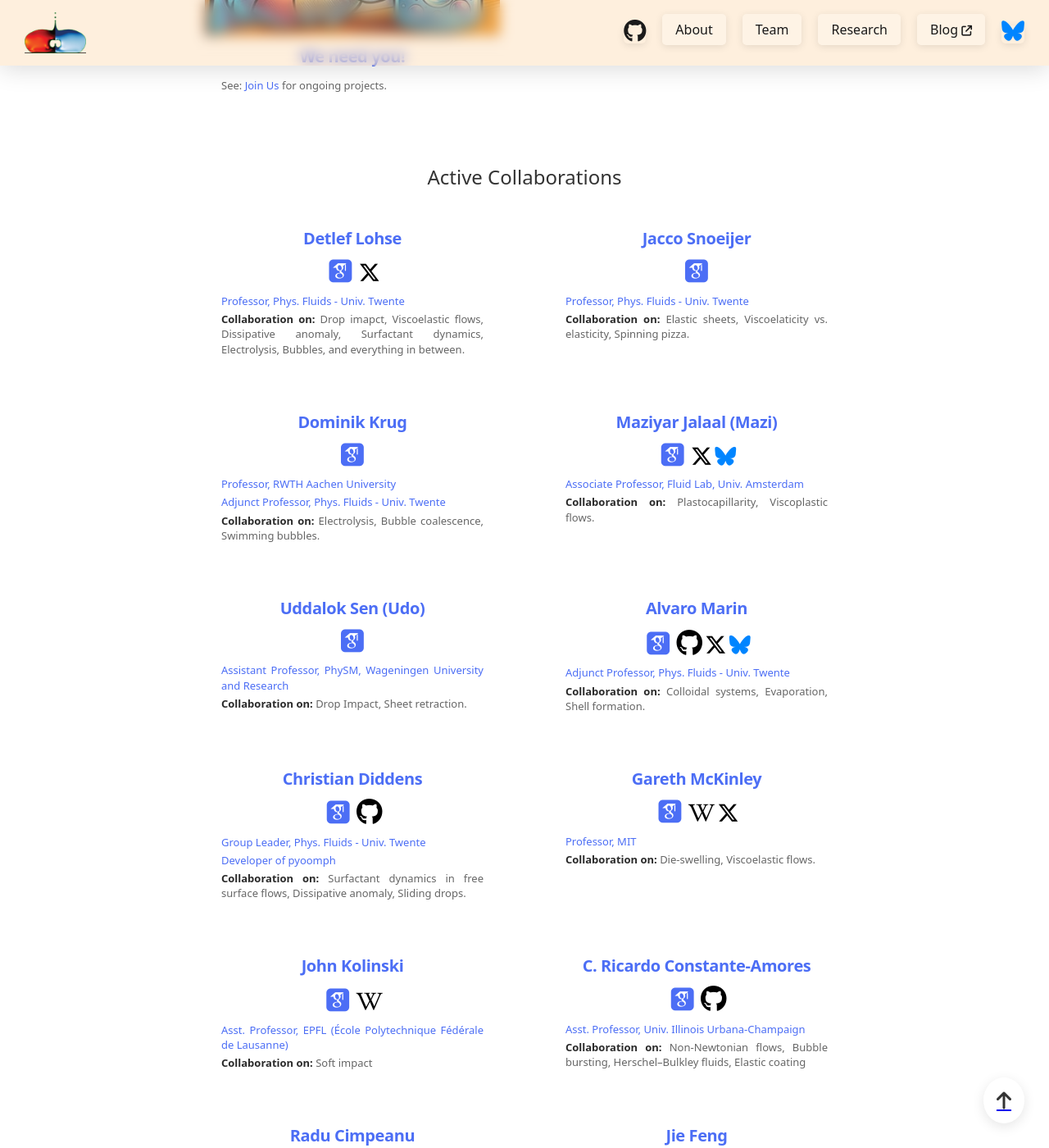
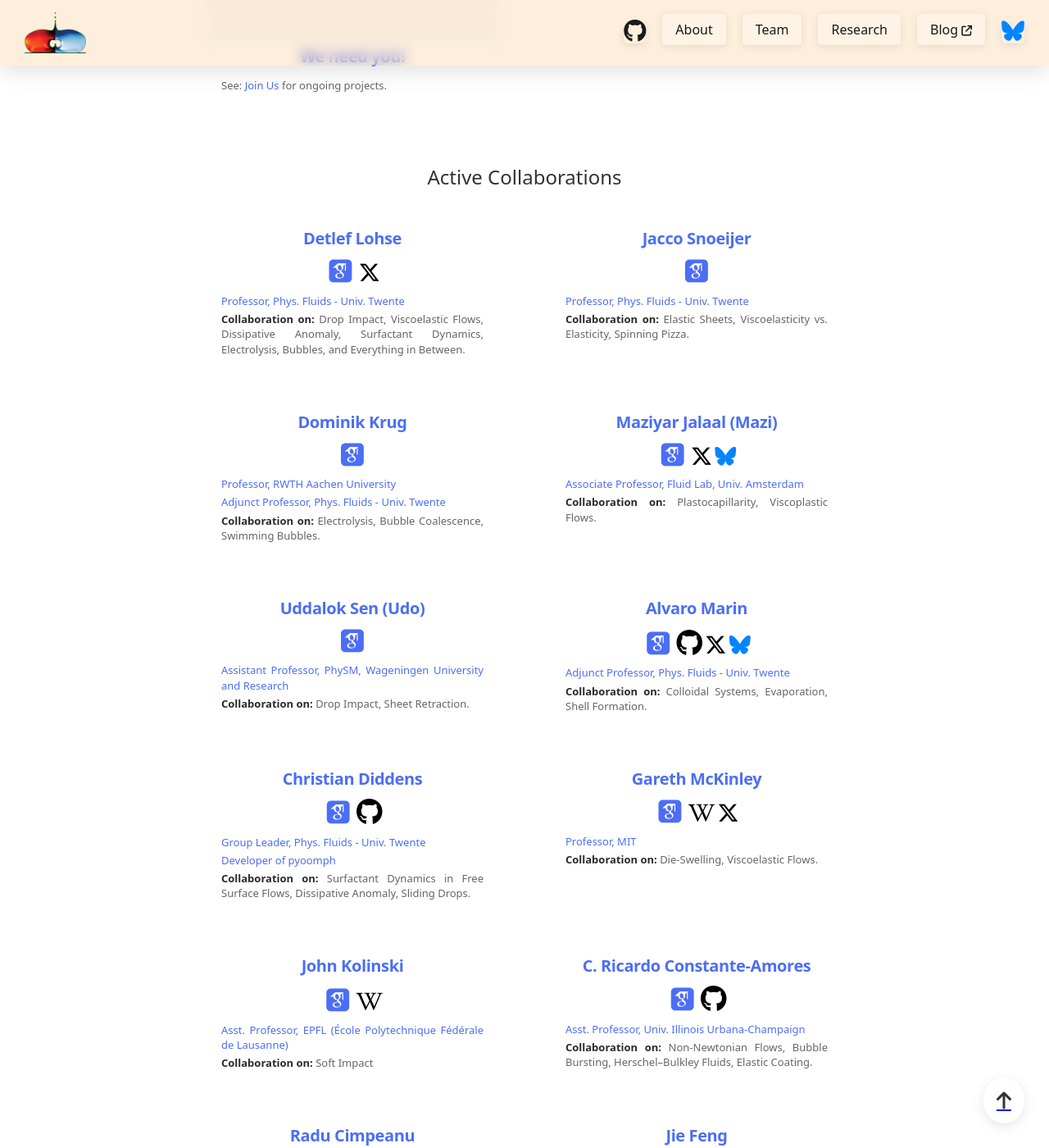
Before and after one commit to comphy-lab/comphy-lab.github.io, a Jekyll site: the page built from _team/index.md, in a window 1280 px wide and 1400 px high, scrolled down 3253 px. Shown: the whole window at 82% size. Built offline with Jekyll 4.4.1, drawn with Linux system fonts in a browser that asks for light colours; some web fonts are replaced; some of the changed text lies outside the part shown.

Commit message:
✨ Update Team Page with Consistent Capitalization and Minor Formatting
- Standardized capitalization for research interests and collaboration topics
- Improved readability by ensuring consistent formatting across team member descriptions

```diff
--- a/_team/index.md
+++ b/_team/index.md
@@ -17,7 +17,7 @@
 - [B.Tech + M.Tech, Two-Phase Flow & Instability Lab, IIT-Roorkee / 2013-18](http://dx.doi.org/10.13140/RG.2.2.22294.04166)
 - [Personal Website](https://vatsalsanjay.com)
 
-**Research Interest:** see [here](https://comphy-lab.org/research)
+**Research Interest:** See [here](https://comphy-lab.org/research)
 
 [Download CV](https://raw.githubusercontent.com/VatsalSy/Vatsal_CV/master/Vatsal_CV.pdf){: .cv-button}
 
@@ -32,7 +32,7 @@
 - [Ph.D. Student, Phys. Fluids - Univ. Twente / 2023-now](https://pof.tnw.utwente.nl/people/profile/2068)
 - [B.Tech + M.Tech, Two-Phase Flow & Instability Lab, IIT-Roorkee / 2018-23](http://dx.doi.org/10.13140/RG.2.2.23218.79040)
 
-**Research Interest:** Viscoelastic flows, Bursting bubbles, Respiratory drops.
+**Research Interest:** Viscoelastic Flows, Bursting Bubbles, Respiratory Drops.
 
 ## Aman Bhargava (Ph.D)
 [<i class="fa-brands fa-github" style="font-size: 2.5em; color: black;"></i>](https://github.com/amanb1901)
@@ -46,7 +46,7 @@
 - M.Sc. Chemical Engineering, Purdue University / 2022-23
 - B.Tech. (Hons.) Chemical Engineering, IIT-Bombay / 2018-22
 
-**Research Interest:** Inertial contact line, Drop retraction
+**Research Interest:** Inertial Contact Line, Drop Retraction.
 
 ## Jnandeep Talukdar (M.Sc.)
 [<i class="fa-brands fa-github" style="font-size: 2.5em; color: black;"></i>](https://github.com/spilltheT)
@@ -61,7 +61,7 @@
 - [M.Sc. Student, Phys. Fluids - Univ. Twente / 2023-25](https://pof.tnw.utwente.nl/people/profile/1938)
 - B.Tech. Mechanical Engineering, IIT-Patna / 2019-23
 
-**Research Interest:** Surfactant dynamics, Dissipative anomaly, Soft wetting.
+**Research Interest:** Surfactant Dynamics, Dissipative Anomaly, Soft Wetting.
 
 ## Saumili Jana (M.Sc.)
 [<i class="fa-brands fa-github" style="font-size: 2.5em; color: black;"></i>](https://github.com/SaumiliJana)
@@ -74,7 +74,7 @@
 - B.Tech.+M.Tech. Student, IIT-Kharagpur / 2020-25
 - [Research Intern, Phys. Fluids - Univ. Twente / 2024](https://pof.tnw.utwente.nl/people/profile/2152)
 
-**Research Interest:** Soft impact.
+**Research Interest:** Soft Impact.
 
 ## Floris Hoek (M.Sc.)
 [<i class="fa-brands fa-github" style="font-size: 2.5em; color: black;"></i>](https://github.com/Floris-Hoek)
@@ -85,7 +85,7 @@
 
 - [M.Sc. Student, Phys. Fluids - Univ. Twente / 2024](https://pof.tnw.utwente.nl/people/profile/1937)
 
-**Research Interest:** Molecular dynamics simulations of evaporation-driven colloidal self-assembly
+**Research Interest:** Molecular Dynamics Simulations of Evaporation-Driven Colloidal Self-Assembly.
 
 ## Milan Sent (B.Sc.)
 [<i class="fa-brands fa-github" style="font-size: 2.5em; color: black;"></i>](https://github.com/mdjsent)
@@ -96,7 +96,7 @@
 
 - [B.Sc. Student, Phys. Fluids - Univ. Twente / 2024](https://pof.tnw.utwente.nl/people/profile/2243)
 
-**Research Interest:** Spinning Pizza
+**Research Interest:** Spinning Pizza.
 
 ## Xiangyu Zhang (Intern)
 [<i class="fa-brands fa-github" style="font-size: 2.5em; color: black;"></i>](https://github.com/zhangxyPHD)
@@ -108,7 +108,7 @@
 - [Guest Researcher, Phys. Fluids - Univ. Twente / 2024](https://pof.tnw.utwente.nl/people/profile/2209)
 - City University of Hong Kong, China
 
-**Research Interest:** Viscoplastic drop impact
+**Research Interest:** Viscoplastic Drop Impact.
 
 ## We need you!
 
@@ -124,14 +124,14 @@
 
 - [Professor, Phys. Fluids - Univ. Twente](https://pof.tnw.utwente.nl/people/profile/3)
 
-**Collaboration on:** Drop imapct, Viscoelastic flows, Dissipative anomaly, Surfactant dynamics, Electrolysis, Bubbles, and everything in between.
+**Collaboration on:** Drop Impact, Viscoelastic Flows, Dissipative Anomaly, Surfactant Dynamics, Electrolysis, Bubbles, and Everything in Between.
 
 ## Jacco Snoeijer
 [<i class="ai ai-google-scholar-square" style="font-size: 2.5em;"></i>](https://scholar.google.com/citations?user=7qdux_4AAAAJ&hl=nl)
 
 - [Professor, Phys. Fluids - Univ. Twente](https://pof.tnw.utwente.nl/people/profile/21)
 
-**Collaboration on:** Elastic sheets, Viscoelaticity vs. elasticity, Spinning pizza.
+**Collaboration on:** Elastic Sheets, Viscoelasticity vs. Elasticity, Spinning Pizza.
 
 ## Dominik Krug
 [<i class="ai ai-google-scholar-square" style="font-size: 2.5em;"></i>](https://scholar.google.com/citations?user=qGEpq7IAAAAJ&hl=en&inst=5726176096060060532&oi=ao)
@@ -139,7 +139,7 @@
 - [Professor, RWTH Aachen University](https://www.aia.rwth-aachen.de/)
 - [Adjunct Professor, Phys. Fluids - Univ. Twente](https://pof.tnw.utwente.nl/people/profile/1199)
 
-**Collaboration on:** Electrolysis, Bubble coalescence, Swimming bubbles.
+**Collaboration on:** Electrolysis, Bubble Coalescence, Swimming Bubbles.
 
 ## Maziyar Jalaal (Mazi)
 [<i class="ai ai-google-scholar-square" style="font-size: 2.5em;"></i>](https://scholar.google.com/citations?user=FE8TQeUAAAAJ)
@@ -148,14 +148,14 @@
 
 - [Associate Professor, Fluid Lab, Univ. Amsterdam](https://www.fluidlab.nl/)
 
-**Collaboration on:** Plastocapillarity, Viscoplastic flows.
+**Collaboration on:** Plastocapillarity, Viscoplastic Flows.
 
 ## Uddalok Sen (Udo)
 [<i class="ai ai-google-scholar-square" style="font-size: 2.5em;"></i>](https://scholar.google.com/citations?user=a6h2uMQAAAAJ)
 
 - [Assistant Professor, PhySM, Wageningen University and Research](https://www.physm-lab.org/)
 
-**Collaboration on:** Drop Impact, Sheet retraction.
+**Collaboration on:** Drop Impact, Sheet Retraction.
 
 ## Alvaro Marin
 [<i class="ai ai-google-scholar-square" style="font-size: 2.5em;"></i>](https://scholar.google.com/citations?user=0_jOqqkAAAAJ)
@@ -165,7 +165,7 @@
 
 - [Adjunct Professor, Phys. Fluids - Univ. Twente](https://pof.tnw.utwente.nl/people/profile/243)
 
-**Collaboration on:** Colloidal systems, Evaporation, Shell formation.
+**Collaboration on:** Colloidal Systems, Evaporation, Shell Formation.
 
 
 ## Christian Diddens
@@ -176,7 +176,7 @@
 - [Group Leader, Phys. Fluids - Univ. Twente](https://pof.tnw.utwente.nl/people/profile/1143)
 - [Developer of pyoomph](https://pyoomph.github.io/)
 
-**Collaboration on:** Surfactant dynamics in free surface flows, Dissipative anomaly, Sliding drops.
+**Collaboration on:** Surfactant Dynamics in Free Surface Flows, Dissipative Anomaly, Sliding Drops.
 
 ## Gareth McKinley
 [<i class="ai ai-google-scholar-square" style="font-size: 2.5em;"></i>](https://scholar.google.com/citations?user=uLxFfGkAAAAJ)
@@ -185,7 +185,7 @@
 
 - [Professor, MIT](https://nnf.mit.edu/)
 
-**Collaboration on:** Die-swelling, Viscoelastic flows.
+**Collaboration on:** Die-Swelling, Viscoelastic Flows.
 
 ## John Kolinski
 [<i class="ai ai-google-scholar-square" style="font-size: 2.5em;"></i>](https://scholar.google.com/citations?user=BDzF8kMAAAAJ)
@@ -193,7 +193,7 @@
 
 - [Asst. Professor, EPFL (École Polytechnique Fédérale de Lausanne)](https://people.epfl.ch/john.kolinski)
 
-**Collaboration on:** Soft impact
+**Collaboration on:** Soft Impact
 
 ## C. Ricardo Constante-Amores
 [<i class="ai ai-google-scholar-square" style="font-size: 2.5em;"></i>](https://scholar.google.com/citations?user=ncqnphMAAAAJ)
@@ -202,7 +202,7 @@
 
 - [Asst. Professor, Univ. Illinois Urbana-Champaign](https://publish.illinois.edu/constanteamores/home/)
 
-**Collaboration on:** Non-Newtonian flows, Bubble bursting, Herschel--Bulkley fluids, Elastic coating
+**Collaboration on:** Non-Newtonian Flows, Bubble Bursting, Herschel--Bulkley Fluids, Elastic Coating.
 
 ## Radu Cimpeanu
 [<i class="ai ai-google-scholar-square" style="font-size: 2.5em;"></i>](https://scholar.google.com/citations?user=6grZnhQAAAAJ&hl=en&inst=5726176096060060532&oi=ao)
@@ -211,7 +211,7 @@
 
 - [Assc. Professor, Univ. Warwick](https://www.raducimpeanu.com/)
 
-**Collaboration on:** Open-source code development, Non-coalescence impacts.
+**Collaboration on:** Open-Source Code Development, Non-Coalescence Impacts.
 
 ## Jie Feng
 [<i class="ai ai-google-scholar-square" style="font-size: 2.5em;"></i>](https://scholar.google.com/citations?user=226dDBAAAAAJ)
@@ -219,7 +219,7 @@
 
 - [Asst. Professor, Univ. Illinois Urbana-Champaign](https://fengfluidslab.web.illinois.edu/wp/)
 
-**Collaboration on:** Elastic coating, Bursting bubbles.
+**Collaboration on:** Elastic Coating, Bursting Bubbles.
 
 ## Omar Matar
 [<i class="ai ai-google-scholar-square" style="font-size: 2.5em;"></i>](https://scholar.google.com/citations?user=mLXz_NAAAAAJ&hl=en)
@@ -227,7 +227,7 @@
 
 - [Professor, Imperial College London](https://profiles.imperial.ac.uk/o.matar)
 
-**Collaboration on:** Surfactant dynamics, Viscoelastic drop impact.
+**Collaboration on:** Surfactant Dynamics, Viscoelastic Drop Impact.
 
 
 ## Ratul Dasgupta
@@ -236,21 +236,28 @@
 
 - [Assc. Professor, IIT-Bombay](https://sites.google.com/view/ratuldasgupta/home)
 
-**Collaboration on:** Waves, Dissipation anamoly
+**Collaboration on:** Waves, Dissipative Anomaly.
 
 ## Eric Lauga
 [<i class="ai ai-google-scholar-square" style="font-size: 2.5em;"></i>](https://scholar.google.com/citations?hl=en&user=5ObY7hsAAAAJ)
 
 - [Professor, Univ. Cambridge](https://www.damtp.cam.ac.uk/user/lauga/)
 
-**Collaboration on:** Mycofluidic transport
+**Collaboration on:** Mycofluidic Transport.
 
 ## Saikat Datta
 [<i class="ai ai-google-scholar-square" style="font-size: 2.5em;"></i>](https://scholar.google.com/citations?user=o4mXtIgAAAAJ)
 
 - Senior Lecturer, Swansea University
 
-**Collaboration on:** Multiscale simulation, Ice nucleation and removal, Hydrogen storage.
+**Collaboration on:** Multiscale Simulation, Ice Nucleation and Removal, Hydrogen Storage.
+
+## Doris Vollmer
+[<i class="fa-brands fa-orcid" style="font-size: 2.25em;"></i>](https://orcid.org/0000-0001-9599-5589)
+
+- [Apl. Professor, Max Planck Institute for Polymer Research, Mainz, Germany.](https://www.mpip-mainz.mpg.de/en/butt/groups/vollmer)
+
+**Collaboration on:** Contact Line, Drop Impact, Superhydrophobic Surfaces.
 
 ## Stéphane Zaleski
 [<i class="ai ai-google-scholar-square" style="font-size: 2.5em;"></i>](https://scholar.google.com/citations?hl=en&user=no1GX_QAAAAJ)
@@ -258,7 +265,7 @@
 
 - [Professor, Sorbonne Universite](http://www.ida.upmc.fr/~zaleski/zaleski.html)
 
-**Collaboration on:** Holey sheets.
+**Collaboration on:** Holey Sheets.
 
 ## Pierre Chantelot
 [<i class="ai ai-google-scholar-square" style="font-size: 2.5em;"></i>](https://scholar.google.nl/citations?user=BQWXUKYAAAAJ)
@@ -272,21 +279,21 @@
 
 - [Postdoc, RWTH Aachen University](https://scholar.google.com/citations?user=9_vPSFsAAAAJ&hl=en&inst=5726176096060060532&oi=ao)
 
-**Collaboration on:** Electrolysis, Bubble coalescence, Swimming bubbles.
+**Collaboration on:** Electrolysis, Bubble Coalescence, Swimming Bubbles.
 
 ## Vincent Bertin
 [<i class="ai ai-google-scholar-square" style="font-size: 2.5em;"></i>](https://scholar.google.com/citations?user=jO_RTLR2xBYC&hl=en&inst=5726176096060060532&oi=ao)
 
 - [Postdoc, University Aix-Marseille ](https://vincent-bertin.github.io/)
 
-**Collaboration on:** Elastic sheets, Spinning pizza.
+**Collaboration on:** Elastic Sheets, Spinning Pizza.
 
 ## Alexandros Oratis
 [<i class="ai ai-google-scholar-square" style="font-size: 2.5em;"></i>](https://scholar.google.com/citations?user=2lOr8WQAAAAJ&hl=en&inst=5726176096060060532&oi=ao)
 
 - [Postdoc, TU Delft](https://garbinlab.org/people/)
 
-**Collaboration on:** Electrolysis, Bubble coalescence, Swimming bubbles.
+**Collaboration on:** Electrolysis, Bubble Coalescence, Swimming Bubbles.
 
 
 ## Arivazhagan Balasubramanian (Ari)
@@ -296,7 +303,7 @@
 
 - [Ph.D. Student, KTH Sweden](https://www.kth.se/profile/argb?l=en)
 
-**Collaboration on:** Elastoviscoplastic flows, Bursting bubbles
+**Collaboration on:** Elastoviscoplastic Flows, Bursting Bubbles
 
 ## Konstantinos Zinelis (Costis)
 [<i class="ai ai-google-scholar-square" style="font-size: 2.5em;"></i>](https://scholar.google.com/citations?user=dZrR_z8AAAAJ&hl=en&inst=5726176096060060532&oi=ao)
@@ -304,7 +311,7 @@
 
 - [Postdoc, MIT](https://qigroup.mit.edu/team/)
 
-**Collaboration on:** Viscoelastic flows, Drop impact.
+**Collaboration on:** Viscoelastic Flows, Drop Impact.
 
 # Our Alumni
 
```
